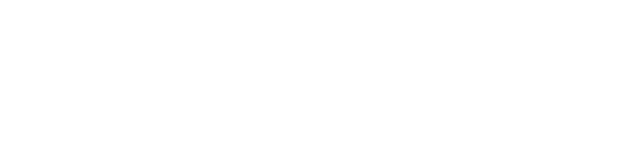
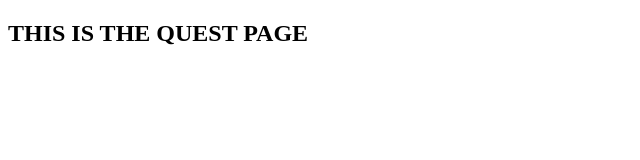
Before and after one commit to abrielcleaver/LAB-13-user-adventure, a website: page quest/index.html in a window 1280 px wide. Shown: the whole page, without its empty margins (0-640 px from the left). Drawn offline with Linux system fonts and the light colour scheme.

Commit message:
add title to quest page

```diff
--- a/quest/index.html
+++ b/quest/index.html
@@ -7,6 +7,8 @@
     <title>Quest Page</title>
 </head>
 <body>
+    <h2>THIS IS THE QUEST PAGE</h2>
+
 
     <script type="module" src="./quest.js"></script>
 </body>
```
